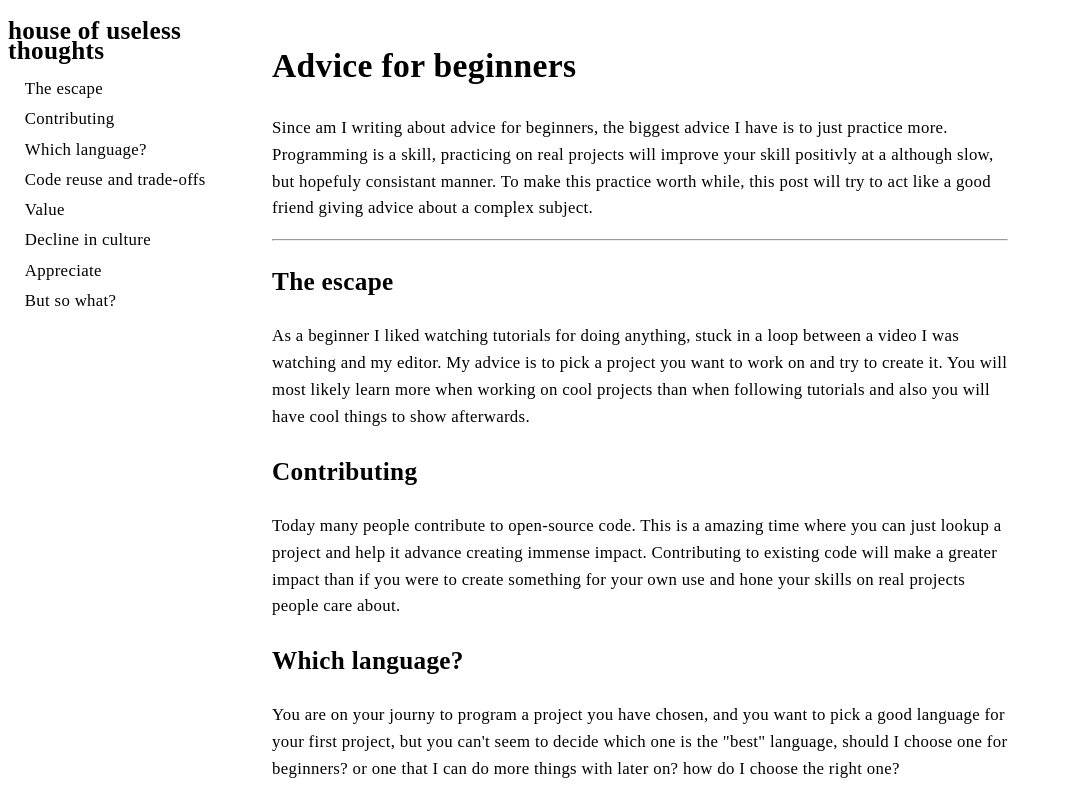
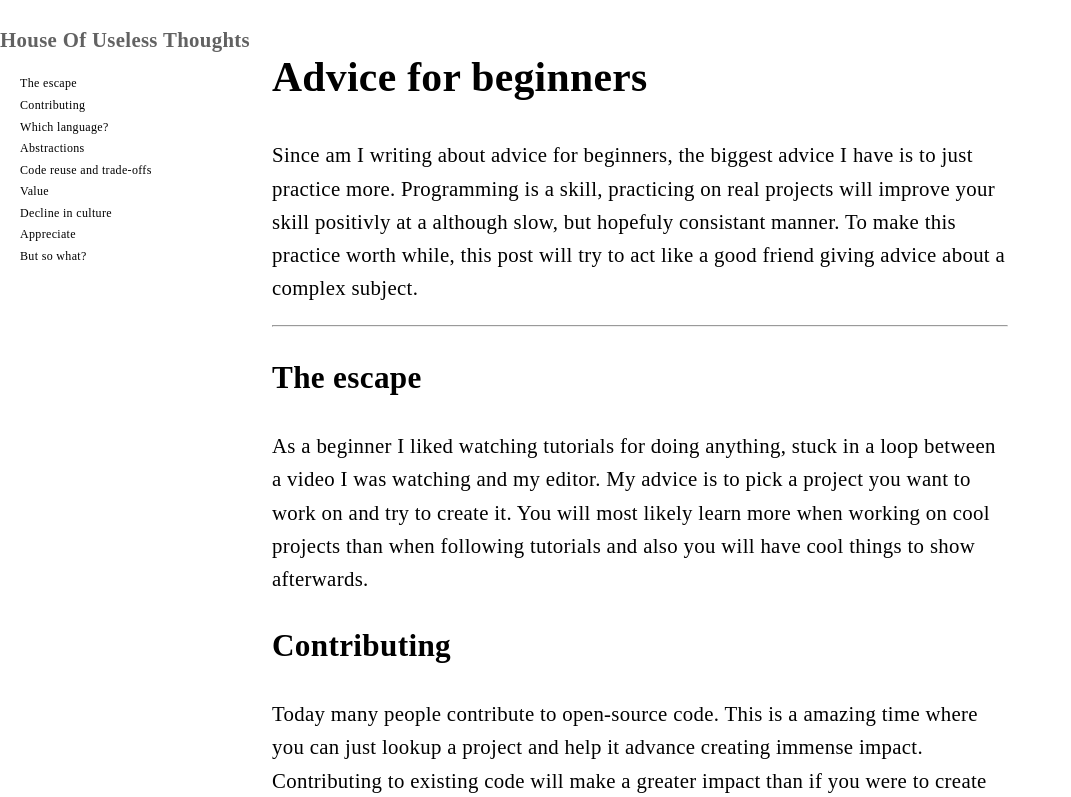
Before and after one commit to Ziv-spec/Ziv-spec.github.io, a plain HTML site: page adviceonsoftware.html in a window 1280 px wide. Shown: the top 797 px of the page, without its empty margins (0-1071 px from the left). Drawn offline with Linux system fonts and the light colour scheme.

Commit message:
minor changes

```diff
--- a/adviceonsoftware.html
+++ b/adviceonsoftware.html
@@ -10,7 +10,7 @@
   }
   body {
     letter-spacing: .33px;
-    font-size: 1.05em;
+    font-size: 1.3rem;
     font-weight: 400;
     /* font-family: serif; */
     box-sizing: inherit;
@@ -27,6 +27,7 @@
     line-height: 1.6;
     flex-grow: 1;
     padding: 1rem;
+    min-width: 20rem;
   }
   div.side {
     flex: 0 0 16rem;
@@ -42,6 +43,7 @@
   nav {
     line-height: 0.8;
     margin-left: 8px;
+    font-size: 0.75rem;
     /* position: fixed;
     top: 0; */
   }
@@ -88,8 +90,10 @@
 <!-- <header role="banner" style="border-top: 5px solid #424242; border-bottom: 1px solid #e8e8e8; min-height: 50.95px; position: relative;"><div class="wrapper"><a href="/" style="color: #828282; font-size: 26; text-decoration: none; float:left; font-weight: 300; line-height: 54px; letter-spacing: -1px; margin-bottom: 0; ">house of useless thoughts</a></div></header> -->
 
 <main class="container flex">
-<div class="side"> <div class="menu"> <nav id="navigation-bar">
-<h2>house of useless thoughts</h2>
+<div class="side"> <div class="menu">
+<h4><a href="/" style="color: #626262; text-decoration: solid;">House Of Useless Thoughts</a></h4>
+
+<nav id="navigation-bar">
 </nav> </div> </div>
 
 <div class="wrapper">
@@ -113,6 +117,9 @@
 <p><code>Python</code> is a high-level language that many programmers use. It is not fast nor simple(the spec is long), but still manages to be beginner friendly, it allows for much freedom by leveraging libraries written in other languages and completely hides anything that might go on in the computer for the benefit of the programmer. Many people prefer it for many reasons but just like I said at the beginning these langauges are tools, you need to look and see which one fits the job best and then use whichever you might want.</p>
 <p>The choice of languages and order is progressive. Each language hides more details, and frees the programmers mind from them. This of course comes at some cost, but it is a cost we all are willing to pay for the freedom it gives at the end. If the cost is high enough we should look for alternatives but it is very important to question the cost first. Many modern programmers forget about the cost as they are not familiar with it, I hope you can make that choice correctly. This is a brief about in my opinion important languages to be familiar with. There are <a href="https://people.inf.ethz.ch/wirth/Miscellaneous/IEEE-Annals.pdf">many more if you are interested</a>. </p>
 
+<h2 id="abstractions">Abstractions</h2>
+<p>TODO: Fill this out</p>
+
 <h2 id="code-reuse">Code reuse and trade-offs</h2>
 <p>Seemingly good practices like code-reuse are over-used irresponsibly, with people including huge libraries for the use of a single function.</p>
 <p>Sometimes it is in search of a high quality library that implementes something you are not an expert on. It can be the community around the library along with the increase transferability of skills across teams. Maybe you just don't want to maintain that part. These are the reasons one might turn to reusing code instead of coding it from scratch.</p>
@@ -129,6 +136,7 @@
 <p>We create software because we want to create value for others. Don't forget that.  When you want to create a project for someone to use, you must think of the value you provide to them, and how you should advance should be aligned to the path in which you can bring more value.  </p>
 <p>No user wants to have their program crash, no user wants to click on something only to wait for something to happen in the background.  When you are more advanced look for opportunities to bring more value.</p>
 
+<hr>
 <h2 id="decline-in-culture">Decline in culture</h2>
 <p>Usually people subscrible to different ideas and cultures when they are surrounded by them. When the culture advocates for the production of high-quality good products, people will produce high-quality products and yet the software culture seems to advocate for fast development time at the expense of the user experience.</p>
 <p>Have you ever had your computer crash? Maybe a program crashed without saving the progress? Or did you notice that your old computer slows down as you update your computer to newer versions? Did you ever question why a simple app requires so much space to download even though it seems to be pretty simple? Most people have experienced bugs, crashes, restarts, and big bloated software that hangs every once in a while. This is the result of the decline in culture, where bad user experience doesn't matter and it has become acceptable to face bugs every once in a while or wait for trivial things to load.</p>
```
